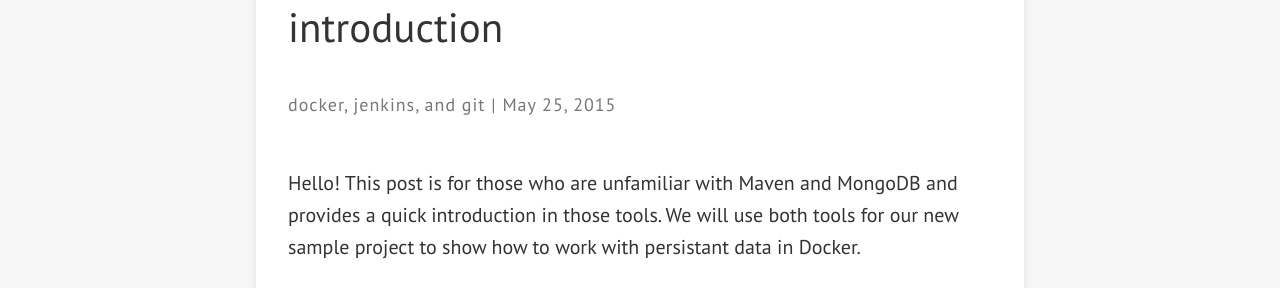
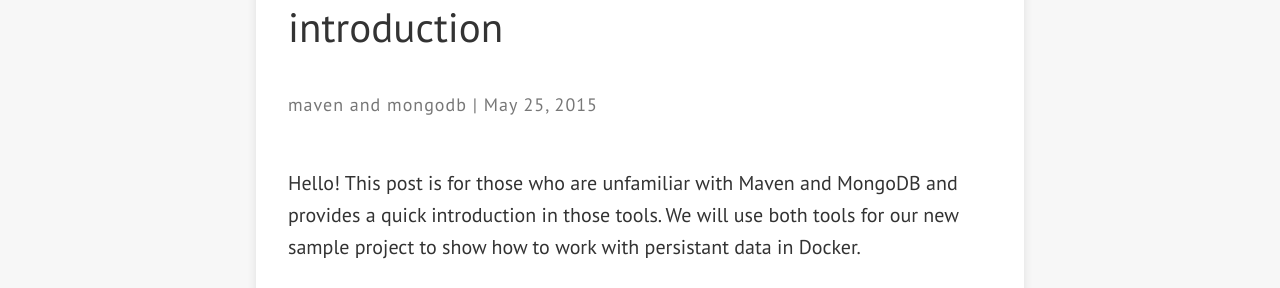
Before and after one commit to learning-continuous-deployment/learning-continuous-deployment.github.io, a Jekyll site: the page built from _posts/2015-05-25-maven-and-mongodb.md, in a window 1280 px wide and 900 px high, scrolled down 549 px. Shown: the part 167-455 px from the top of the window. Built offline with Jekyll 4.4.1, drawn with Linux system fonts in a browser that asks for light colours; nearby versions of some CDN libraries; comment, search, counter and statistics services are not loaded.

Commit message:
changed categories

```diff
--- a/_posts/2015-05-25-maven-and-mongodb.md
+++ b/_posts/2015-05-25-maven-and-mongodb.md
@@ -2,7 +2,7 @@
 layout: post
 title:  "Maven and MongoDB: a short introduction"
 date:   2015-05-25 13:15
-categories: docker jenkins git
+categories: maven mongodb
 banner_image: maven_mongodb.png
 comments: true
 author_name: Steffi
```
